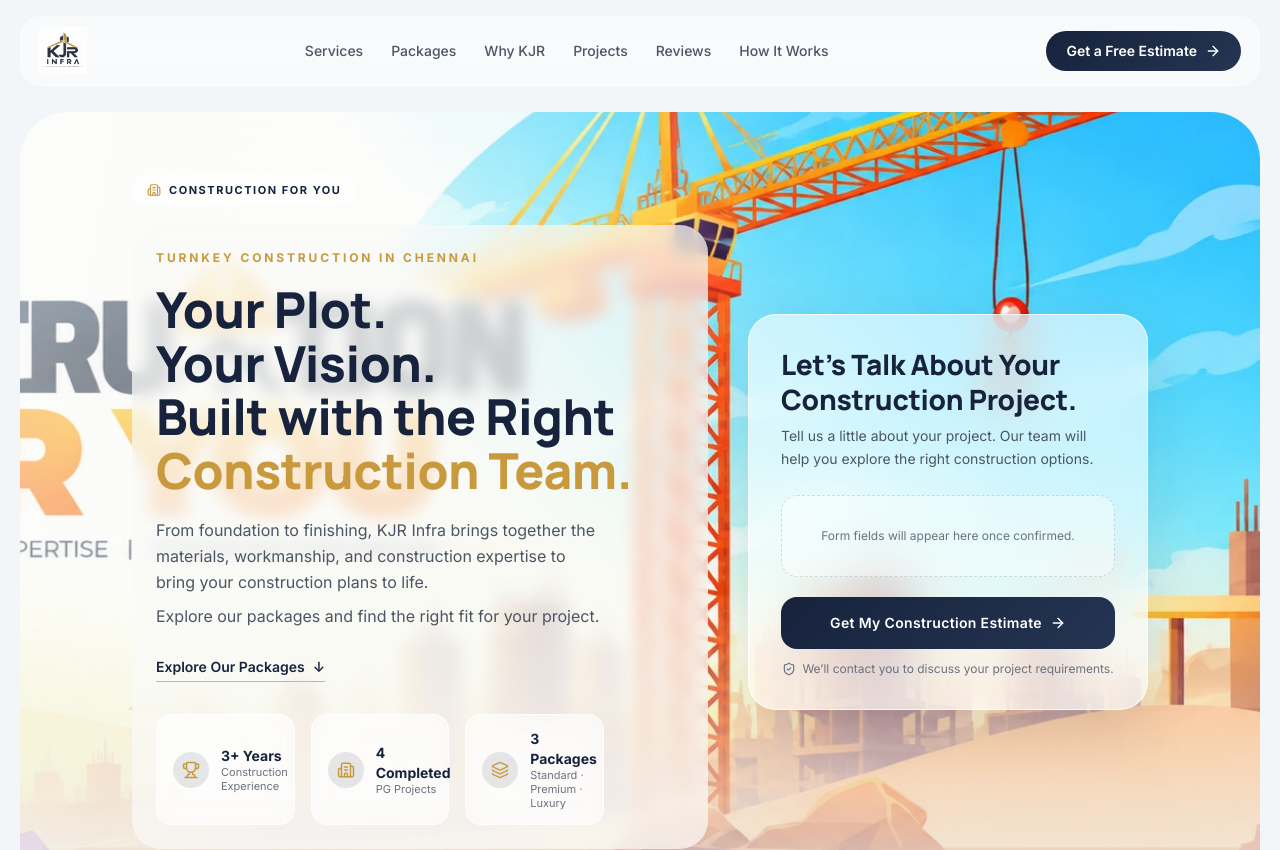
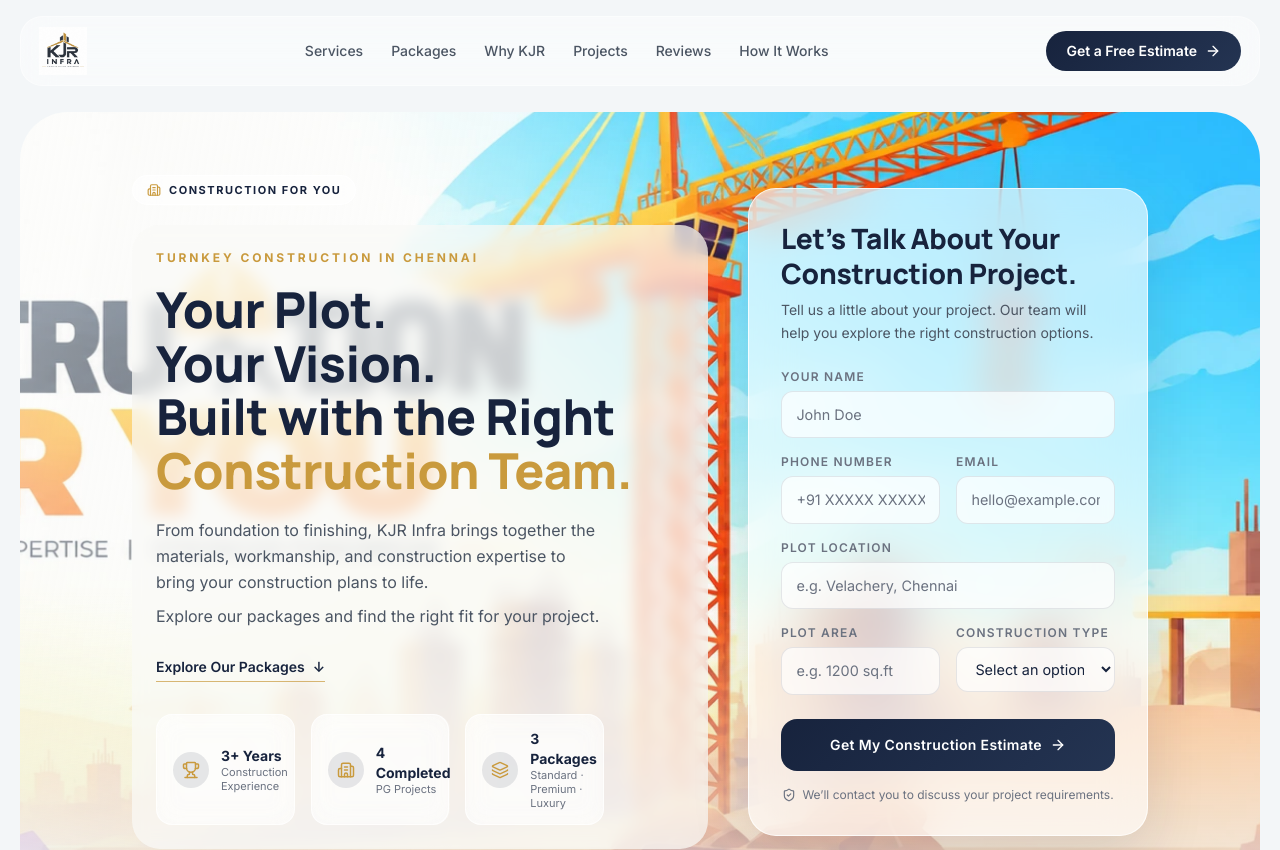
Before and after one commit to harishUrus/KJR-INFRA, a React (Vite) app: page / in a window 1280 px wide. Shown: the top 850 px of the page. Built offline with nearby package versions, Linux system fonts and the light colour scheme.

Commit message:
Add estimate form fields

```diff
--- a/src/components/EstimateForm.tsx
+++ b/src/components/EstimateForm.tsx
@@ -1,16 +1,28 @@
-import { ArrowRight, ShieldCheck } from 'lucide-react'
+import { useState } from 'react'
+import { ArrowRight, ShieldCheck, Check } from 'lucide-react'
 
 type Props = {
   compact?: boolean
 }
 
-/**
- * Hero estimate card. The client has not yet provided the final form
- * questions, so the fields area is intentionally left as a ready-to-wire
- * placeholder rather than guessing at questions. Wire real fields + a
- * submit handler here once the client confirms them.
- */
+const CONSTRUCTION_TYPES = ['Independent House', 'Villa', 'G+1 / G+2', 'Other']
+
 export function EstimateForm({ compact }: Props) {
+  const [submitted, setSubmitted] = useState(false)
+  const [submitting, setSubmitting] = useState(false)
+
+  const handleSubmit = (e: React.FormEvent<HTMLFormElement>) => {
+    e.preventDefault()
+    setSubmitting(true)
+    // No backend endpoint has been configured yet — this simulates the
+    // submit so the flow can be reviewed end-to-end. Wire a real request
+    // here once a destination (CRM/email/API) is confirmed.
+    window.setTimeout(() => {
+      setSubmitting(false)
+      setSubmitted(true)
+    }, 600)
+  }
+
   return (
     <div
       id={compact ? undefined : 'estimate-form'}
@@ -27,25 +39,113 @@ export function EstimateForm({ compact }: Props) {
         </p>
       </div>
 
-      {/* TODO: Final form fields to be added once the client confirms the
-          exact questions. This area is intentionally left ready-to-wire. */}
-      <div className="rounded-2xl border border-dashed border-navy/15 bg-white/40 px-4 py-8 text-center text-xs text-muted">
-        Form fields will appear here once confirmed.
+      {submitted ? (
+        <div className="flex flex-col items-center gap-3 py-10 text-center">
+          <div className="flex h-12 w-12 items-center justify-center rounded-full bg-gold/15 text-gold">
+            <Check className="h-6 w-6" />
+          </div>
+          <p className="font-display text-xl text-navy">Thank you.</p>
+          <p className="max-w-xs text-sm text-body">
+            We&rsquo;ll contact you shortly to discuss your project requirements.
+          </p>
+        </div>
+      ) : (
+        <form onSubmit={handleSubmit} className="flex flex-col gap-4">
+          <Field label="Your Name">
+            <input
+              required
+              type="text"
+              name="name"
+              autoComplete="name"
+              placeholder="John Doe"
+              className="estimate-input"
+            />
+          </Field>
+
+          <div className="grid grid-cols-1 gap-4 sm:grid-cols-2">
+            <Field label="Phone Number">
+              <input
+                required
+                type="tel"
+                name="phone"
+                autoComplete="tel"
+                inputMode="tel"
+                placeholder="+91 XXXXX XXXXX"
+                className="estimate-input"
+              />
+            </Field>
+            <Field label="Email">
+              <input
+                type="email"
+                name="email"
+                autoComplete="email"
+                placeholder="hello@example.com"
+                className="estimate-input"
+              />
+            </Field>
+          </div>
+
+          <Field label="Plot Location">
+            <input
+              required
+              type="text"
+              name="location"
+              placeholder="e.g. Velachery, Chennai"
+              className="estimate-input"
+            />
+          </Field>
+
+          <div className="grid grid-cols-1 gap-4 sm:grid-cols-2">
+            <Field label="Plot Area">
+              <input
+                required
+                type="text"
+                name="area"
+                placeholder="e.g. 1200 sq.ft"
+                className="estimate-input"
+              />
+            </Field>
+            <Field label="Construction Type">
+              <select required name="constructionType" defaultValue="" className="estimate-input">
+                <option value="" disabled>
+                  Select an option
+                </option>
+                {CONSTRUCTION_TYPES.map((t) => (
+                  <option key={t} value={t}>
+                    {t}
+                  </option>
+                ))}
+              </select>
+            </Field>
           </div>
 
           <button
-        type="button"
-        className="group mt-5 flex w-full items-center justify-center gap-2 rounded-2xl px-6 py-4 text-sm font-semibold tracking-wide text-white transition-transform duration-300 ease-[cubic-bezier(0.16,1,0.3,1)] hover:-translate-y-0.5 hover:shadow-lg"
+            type="submit"
+            disabled={submitting}
+            className="group mt-2 flex w-full items-center justify-center gap-2 rounded-2xl px-6 py-4 text-sm font-semibold tracking-wide text-white transition-transform duration-300 ease-[cubic-bezier(0.16,1,0.3,1)] hover:-translate-y-0.5 hover:shadow-lg disabled:opacity-60"
             style={{ background: 'linear-gradient(135deg, #17233D, #243452)' }}
           >
-        Get My Construction Estimate
+            {submitting ? 'Sending…' : 'Get My Construction Estimate'}
+            {!submitting && (
               <ArrowRight className="h-4 w-4 transition-transform duration-300 group-hover:translate-x-1" />
+            )}
           </button>
 
-      <p className="mt-3 flex items-center justify-center gap-1.5 text-center text-xs text-muted">
+          <p className="flex items-center justify-center gap-1.5 text-center text-xs text-muted">
             <ShieldCheck className="h-3.5 w-3.5 flex-shrink-0" />
             We&rsquo;ll contact you to discuss your project requirements.
           </p>
+        </form>
+      )}
     </div>
   )
 }
+
+function Field({ label, children }: { label: string; children: React.ReactNode }) {
+  return (
+    <label className="flex flex-col gap-1.5">
+      <span className="text-xs font-semibold uppercase tracking-[0.1em] text-muted">{label}</span>
+      {children}
+    </label>
+  )
+}
```
Lines whose indentation alone changed are shown as unchanged.
